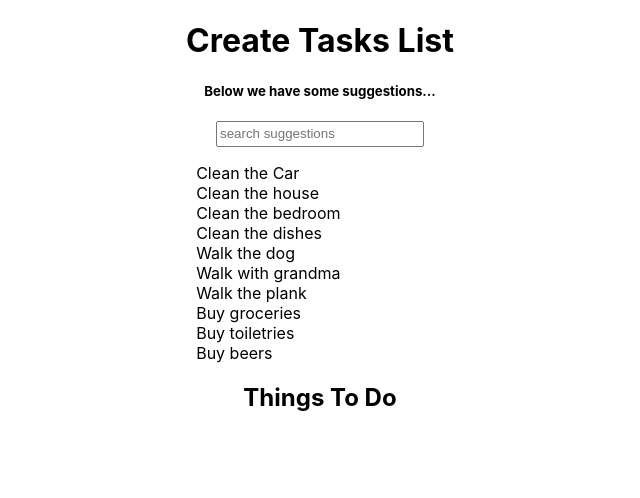
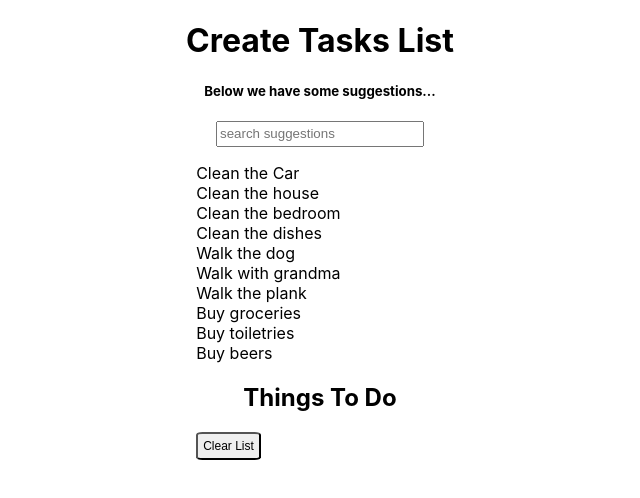
Before and after one commit to YohanesDemissie/react-assesment, a React (Create React App) app: page / in a window 1280 px wide. Shown: the top 498 px of the page, without its empty margins (320-960 px from the left). Built offline with nearby package versions, Linux system fonts and the light colour scheme; the HTML template or start-up script is replaced by a standard one.

Commit message:
all done, styled and fully functioning. ready to submit!

```diff
--- a/src/App.css
+++ b/src/App.css
@@ -12,7 +12,7 @@ ul {
   line-height: 20px;
 }
 
-li:hover {
+.suggestions:hover {
   cursor: pointer;
   border: solid 1px black;
 }
@@ -21,3 +21,24 @@ input {
   width: 200px;
   height: 20px;
 }
+
+.x {
+  /* display: none; */
+}
+
+.x:hover {
+  display: contents;
+  color: red;
+}
+
+button {
+  font-size: 12px;
+  border-radius: 10%;
+  padding: 5px;
+
+}
+
+button:hover {
+  background: blue;
+  color: white;
+}
--- a/src/App.js
+++ b/src/App.js
@@ -23,6 +23,7 @@ class App extends React.Component {
     };
     this.handleChange = this.handleChange.bind(this);
     this.handleClick = this.handleClick.bind(this);
+    this.clearList = this.clearList.bind(this);
   }
 
   //NEED TO INCORPORATE
@@ -57,6 +58,10 @@ class App extends React.Component {
     });
  }
 
+ clearList(e) {
+   this.setState({ results: []})
+ }
+
   render() {
     let tasks = this.state.tasks;
     let results = this.state.results;
@@ -84,6 +89,7 @@ class App extends React.Component {
             {tasks.map((item, index) => {
               return (
                 <li
+                  className="suggestions"
                   key={index}
                   onClick={() => this.handleClick(item)}
                 >
@@ -98,12 +104,12 @@ class App extends React.Component {
               return (
                 <li
                   key={index}
-                  onClick={() => this.handleClick(item)}
                 >
                   {item}
                 </li>
               );
             })}
+            <button onClick={() => this.clearList()}>Clear List</button>
           </ul>
         </div>
       </div>
```
